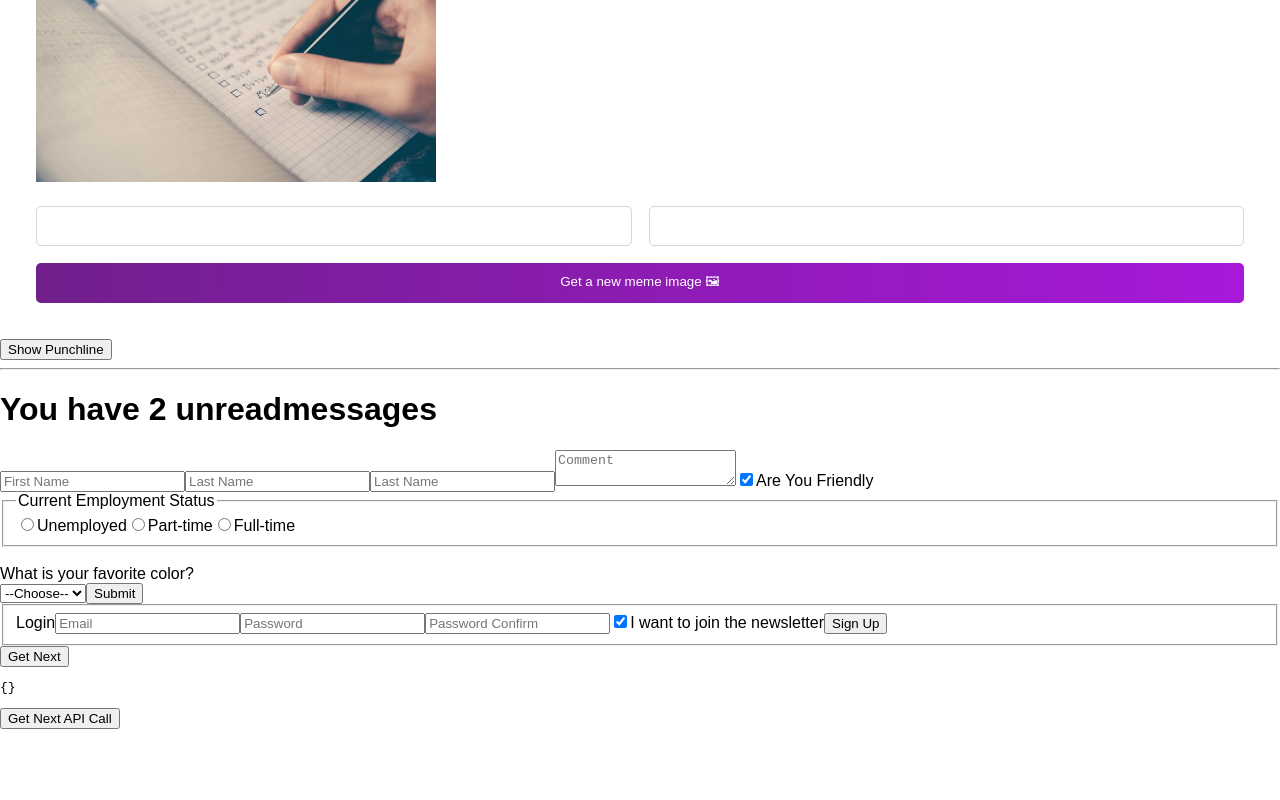
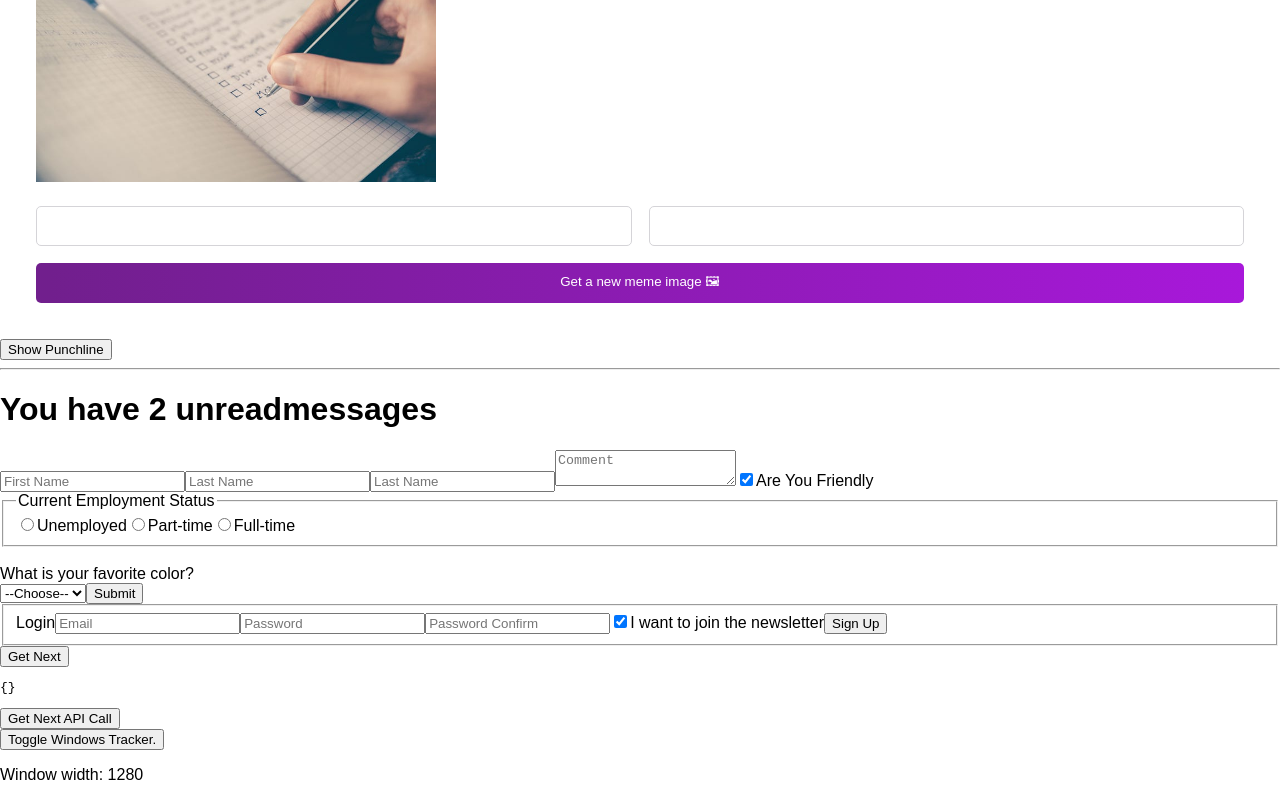
Before and after one commit to CollinsTatang/meme-generator-react, a React (Create React App) app: page / in a window 1280 px wide. Shown: the part 169-969 px from the top of the page. Before the commit the page ends 898 px from the top, so only its background shows below. Built offline with nearby package versions, Linux system fonts and the light colour scheme; no server answers.

Commit message:
Add windows tracker

```diff
--- a/src/App.js
+++ b/src/App.js
@@ -5,6 +5,7 @@ import Massage from "./component/Massage";
 import Meme from "./component/Meme";
 import Login from "./component/Login";
 import APIdata from "./component/APIdata";
+import DisplayWindowTracker from "./component/DisplayWindowTracker";
 
 function App() {
   return (
@@ -16,6 +17,7 @@ function App() {
      <Form />
      <Login />
      <APIdata />
+     <DisplayWindowTracker />
     </div>
   );
 }
--- /dev/null
+++ b/src/component/DisplayWindowTracker.js
@@ -0,0 +1,22 @@
+import { useState } from "react"
+import WindowTracker from "./WindowTracker"
+
+const DisplayWindowTracker = () => {
+
+    const [show, setShow] = useState(true)
+
+    function troggle(){
+        setShow(prevShow => !prevShow)
+    }
+    return(
+        <div>
+            <button onClick={troggle}>
+                Toggle Windows Tracker.
+            </button>
+            {show && <WindowTracker />}
+        </div>
+
+    )
+}
+
+export default DisplayWindowTracker
--- /dev/null
+++ b/src/component/WindowTracker.js
@@ -0,0 +1,21 @@
+import { useEffect, useState } from "react"
+
+const WindowTracker = () => {
+
+    const [windowWidth, setWindowWidth] = useState(window.innerWidth);
+
+    useEffect(() => {
+        window.addEventListener("resize", function() {
+            setWindowWidth(prevWindowWidth => !prevWindowWidth)
+        } )
+    }, [windowWidth])
+
+    return(
+
+        <div>
+           <p>Window width: {windowWidth && window.innerWidth}</p>
+        </div>
+    )
+}
+
+export default WindowTracker
```
